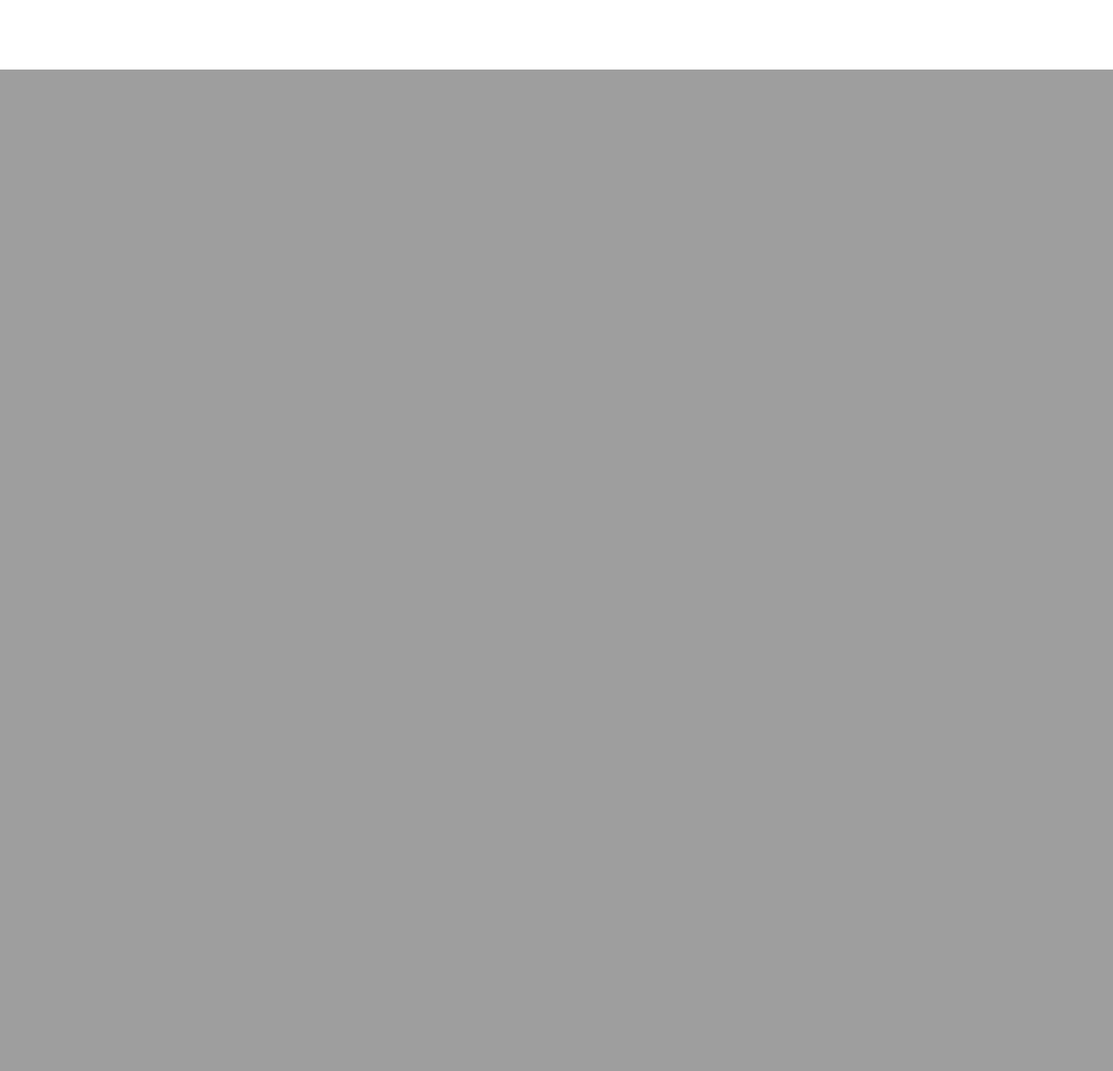
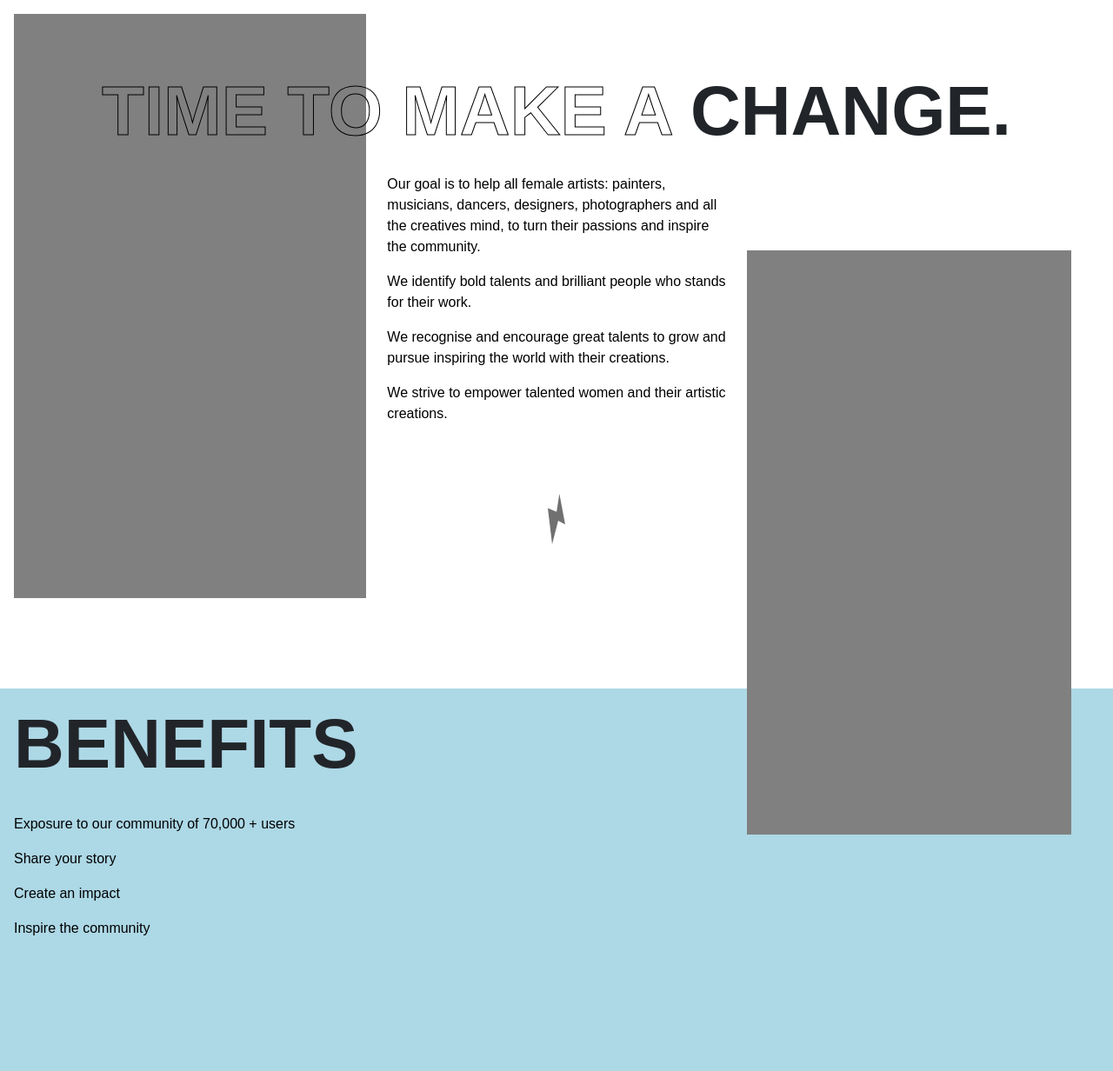
Before and after one commit to andreeasteriu/gaa-campaign, a PHP site: page / in a window 1280 px wide. Shown: the part 720-1952 px from the top of the page at 87% size. Before the commit the page ends 800 px from the top, so only its background shows below. Run offline with PHP 8.4, Linux system fonts and the light colour scheme; some libraries are stand-ins or nearby versions; some web fonts are replaced.

Commit message:
Description section

```diff
--- a/index.html
+++ b/index.html
@@ -47,7 +47,30 @@
 </section>
 
 
+<section class="description">
+  <div class="container">
+   <div></div>
+   <div><h1><span class="stroke">TIME TO MAKE A </span>CHANGE.</h1></div>
+   <div><p>Our goal is to help all female artists: painters, musicians, dancers, designers, photographers and all the creatives mind, to turn their passions and inspire the community.</p>
+<p>We identify bold talents and brilliant people who stands for their work.</p>
 
+<p>We recognise and encourage great talents to grow and pursue inspiring the world with their creations.</p>
+
+<p>We strive to empower talented women and their artistic creations.</p>
+  <img class="thunder-icon" src="assets/SVG/thunder-icon.svg" alt=""></div>
+   <div></div>
+    <div>
+        <span><h1>BENEFITS</h1><br>
+        <p>Exposure to our community of 70,000 + users</p>
+        <p>Share your story</p>
+        <p>Create an impact</p>
+        <p>Inspire the community</p></span>
+
+        <span></span>
+    </div>
+
+</div>
+</section>
 
 
 
--- a/style.css
+++ b/style.css
@@ -10,6 +10,22 @@ body {
     font-family: "Sofia Pro", sans-serif;
 	}
 
+.stroke {
+        color: black;
+  -webkit-text-fill-color: transparent; /* Will override color (regardless of order) */
+  -webkit-text-stroke-width: 1px;
+  -webkit-text-stroke-color: black;
+    }
+
+h1 {
+    font-size:2.2em;
+    text-align: right;
+    font-weight: bold;
+}
+
+p {
+    color: #FFF;
+}
 /**** HEADER SECTION ****/
 
 .logo img {
@@ -95,19 +111,80 @@ padding-top: 2px;
 }
 
 
+/****DESCRIPTION SECTION MOBILE****/
+
+.container {
+    display: grid;
+    grid-template-columns: repeat(2, 1fr);
+    grid-auto-rows: 3em;
+    padding-bottom: 2em;
+
+    max-width: 600px !important;
+    width: 100%;
+    min-height: 100%;
+    margin-right: auto;
+    margin-left: auto;
+    padding: 0;
+
+}
 
 
+.container div:nth-child(1) {
+        background-color: darkgray;
+         grid-column: 1/ span 2;
+        grid-row: 1/ span 12;
+        background-size:cover;
+        background-position: center;
+        background-repeat: no-repeat;
+    }
 
+.container div:nth-child(2) {
+    display: block;
+    grid-column: 1/ span 2;
+    grid-row: 1/ span 1;
+    z-index: 2;
+    margin:auto;
+    }
 
+.container div:nth-child(3){
+    grid-column: 1/ span 2;
+    grid-row: 4/ span 7;
+    padding: 1em;
+}
 
+.container div:nth-child(5){
+    background-color: lightslategray;
+    grid-column: 1/ span 2;
+    grid-row: 13/ span 7;
+    padding: 1em;
+
+}
+
+img {
+    display: block;
+    margin: auto;
+}
 
 /****************** TABLET **************************/
 
 @media only screen and (min-width: 30em) {
 
+/****DESCRIPTION SECTION TABLET****/
 
+.container {
+    display: grid;
+    grid-template-columns: repeat(2, 1fr);
+    grid-auto-rows: 15em;
+    padding-bottom: 2em;
+    grid-gap: .5em;
+    max-width: 600px !important;
+    width: 100%;
+    min-height: 100%;
+    margin-right: auto;
+    margin-left: auto;
+    padding: 0 1em 1em 1em;
 
-
+}
 }
 
 
@@ -116,7 +193,20 @@ padding-top: 2px;
 
 @media only screen and (min-width:60em) {
 
+    h1 {
+        text-align: left;
+        font-size: 5em;
+    }
 
+    p {
+
+        color: #000;
+    }
+
+    .thunder-icon {
+        margin-top: 5em;
+        width: 20px;
+    }
 /**** HEADER SECTION ****/
 
 .logo img {
@@ -127,6 +217,7 @@ padding-top: 2px;
     header {
         margin: 1em;
     }
+
 
 
 /***** NAVIGATION *****/
@@ -243,6 +334,76 @@ nav .cv-btn{
 }
 
 
+/****DESCRIPTION SECTION DESKTOP****/
+    .description {
+        background-color: #FFF;
+        position:
+    }
+ .container {
+        display: grid;
+        grid-template-columns: repeat(12, 1fr);
+        grid-auto-rows: 8em;
+        margin-top: 1em;
+        max-width: 2560px !important;
+        width: 100%;
+        min-height: 100%;
+        margin-right: auto;
+        margin-left: auto;
+     padding: 0;
+
+    }
+
+
+.container div:nth-child(1) {
+    background-color: gray;
+        grid-column: 1/ span 4;
+        grid-row: 1/ span 5;
+        background-size: cover;
+        background-position: center;
+        background-repeat: no-repeat;
+     margin-left: 1em;
+    z-index: 1;
+    }
+
+    .container div:nth-child(2){
+
+        grid-column: 2/ span 10;
+        grid-row: 1/ span 1;
+       z-index: 2;
+        margin-top: 4em;
+    }
+
+    .container div:nth-child(3){
+         grid-column: 5/ span 4;
+        grid-row: 2/ span 4;
+        background-size: cover;
+        background-position: center;
+        background-repeat: no-repeat;
+        padding: 1em;
+        margin-top: 2em;
+    }
+
+    .container div:nth-child(4){
+        background-color: gray;
+        margin-right: 3em;
+          grid-column: 9/ span 4;
+        grid-row: 3/ span 5;
+        background-size: cover;
+        background-position: center;
+        background-repeat: no-repeat;
+        z-index: 2;
+    }
+
+    .container div:nth-child(5){
+        margin-top: 6em;
+         background-color: lightblue;
+          grid-column: 1/ span 12;
+        grid-row: 6/ span 4;
+        background-size: cover;
+        background-position: center;
+        background-repeat: no-repeat;
+
+    }
 
 
 }
```
Also changed, not shown: assets/IMG_9918.png (added), assets/SVG/Group 528.jpg (added), assets/SVG/Group 528.png (added), assets/SVG/description-title.svg (added), assets/SVG/thunder-icon.svg (added), 2 other files.
